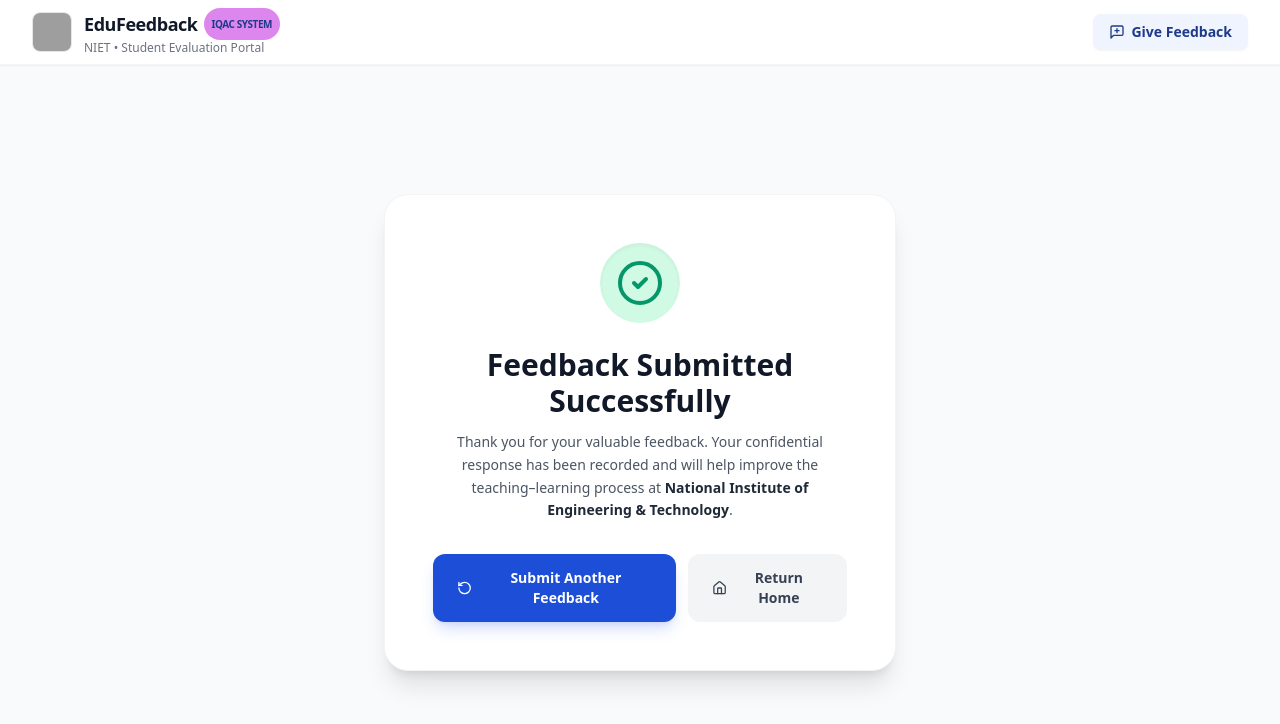
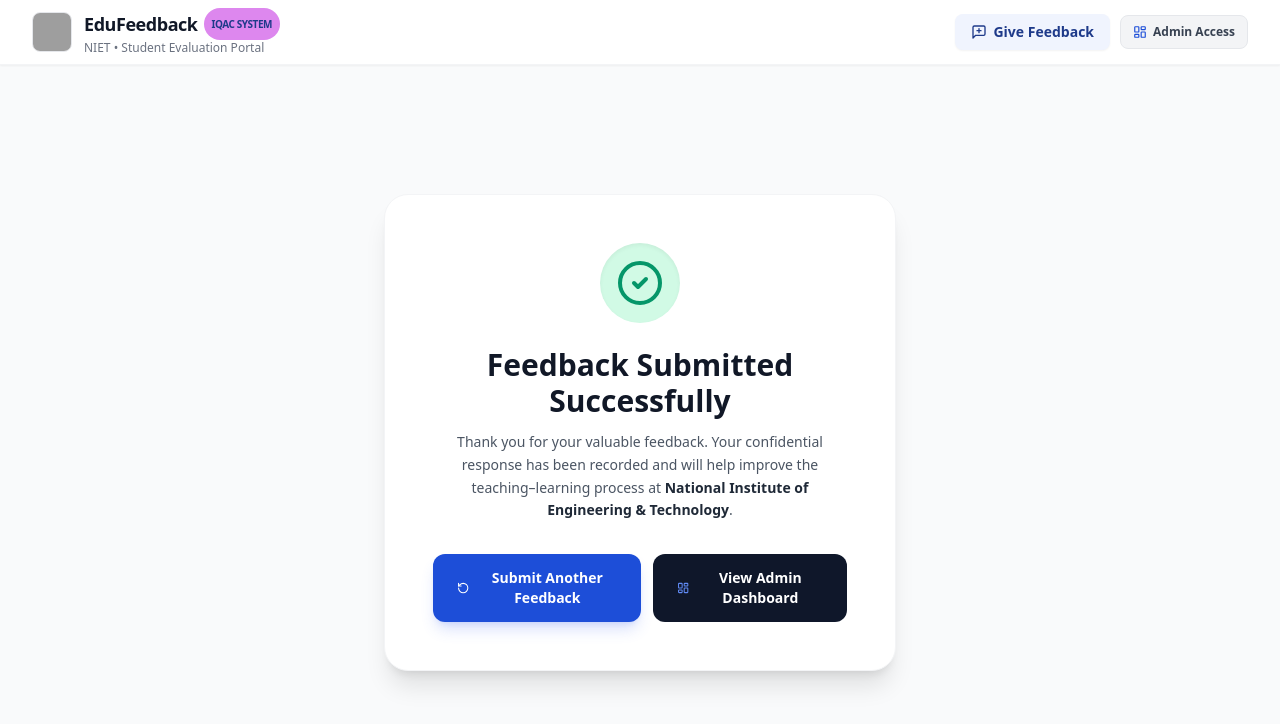
Before and after one commit to PraveenKumarinstaking/feedback, a React (Vite) app: page /feedback/success in a window 1280 px wide. Shown: the top 724 px of the page. Built offline with nearby package versions, Linux system fonts and the light colour scheme; no server answers; the database is empty; grey boxes are pictures that could not be loaded.

Commit message:
Connect Student Feedback pages and Admin Portal pages with direct header navigation links

```diff
--- a/src/components/layout/Navbar.tsx
+++ b/src/components/layout/Navbar.tsx
@@ -40,7 +40,7 @@ export const Navbar: React.FC = () => {
           </Link>
 
           {/* Navigation Links */}
-          <nav className="flex items-center gap-3">
+          <nav className="flex items-center gap-2.5">
             <Link
               to="/feedback"
               className={`flex items-center gap-1.5 px-4 py-2 text-sm font-semibold rounded-lg transition-all shadow-sm ${
@@ -52,6 +52,15 @@ export const Navbar: React.FC = () => {
               <MessageSquarePlus className="w-4 h-4" />
               <span>Give Feedback</span>
             </Link>
+
+            <Link
+              to={isAuthenticated ? "/admin/dashboard" : "/admin/login"}
+              className="flex items-center gap-1.5 px-3 py-2 text-xs font-bold text-gray-700 bg-gray-100 hover:bg-gray-200 rounded-lg border border-gray-200 transition-all"
+              title="Admin Portal"
+            >
+              <LayoutDashboard className="w-3.5 h-3.5 text-brand-600" />
+              <span>{isAuthenticated ? 'Admin Dashboard' : 'Admin Access'}</span>
+            </Link>
           </nav>
         </div>
       </div>
--- a/src/pages/FeedbackSuccessPage.tsx
+++ b/src/pages/FeedbackSuccessPage.tsx
@@ -1,6 +1,6 @@
 import React from 'react';
 import { Link } from 'react-router-dom';
-import { CheckCircle2, RotateCcw, Home } from 'lucide-react';
+import { CheckCircle2, RotateCcw, Home, LayoutDashboard } from 'lucide-react';
 import { Navbar } from '../components/layout/Navbar';
 import { useSettings } from '../contexts/SettingsContext';
 
@@ -35,11 +35,11 @@ export const FeedbackSuccessPage: React.FC = () => {
             </Link>
 
             <Link
-              to="/"
-              className="w-full sm:w-auto px-6 py-3.5 bg-gray-100 hover:bg-gray-200 text-gray-700 font-bold text-sm rounded-xl flex items-center justify-center gap-2 transition-colors"
+              to="/admin/dashboard"
+              className="w-full sm:w-auto px-6 py-3.5 bg-slate-900 hover:bg-slate-800 text-white font-bold text-sm rounded-xl flex items-center justify-center gap-2 transition-colors"
             >
-              <Home className="w-4 h-4" />
-              <span>Return Home</span>
+              <LayoutDashboard className="w-4 h-4 text-brand-400" />
+              <span>View Admin Dashboard</span>
             </Link>
           </div>
         </div>
```
